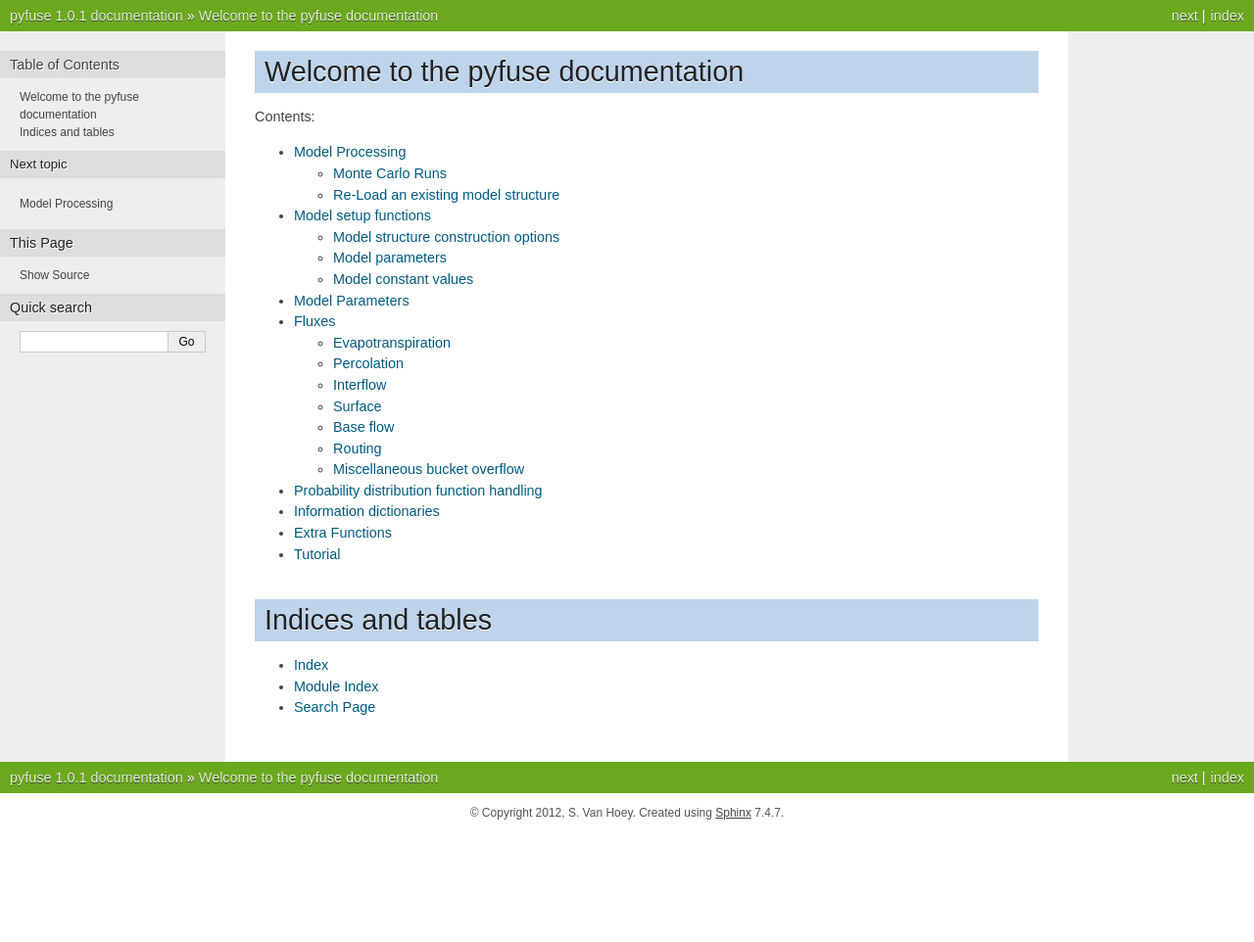
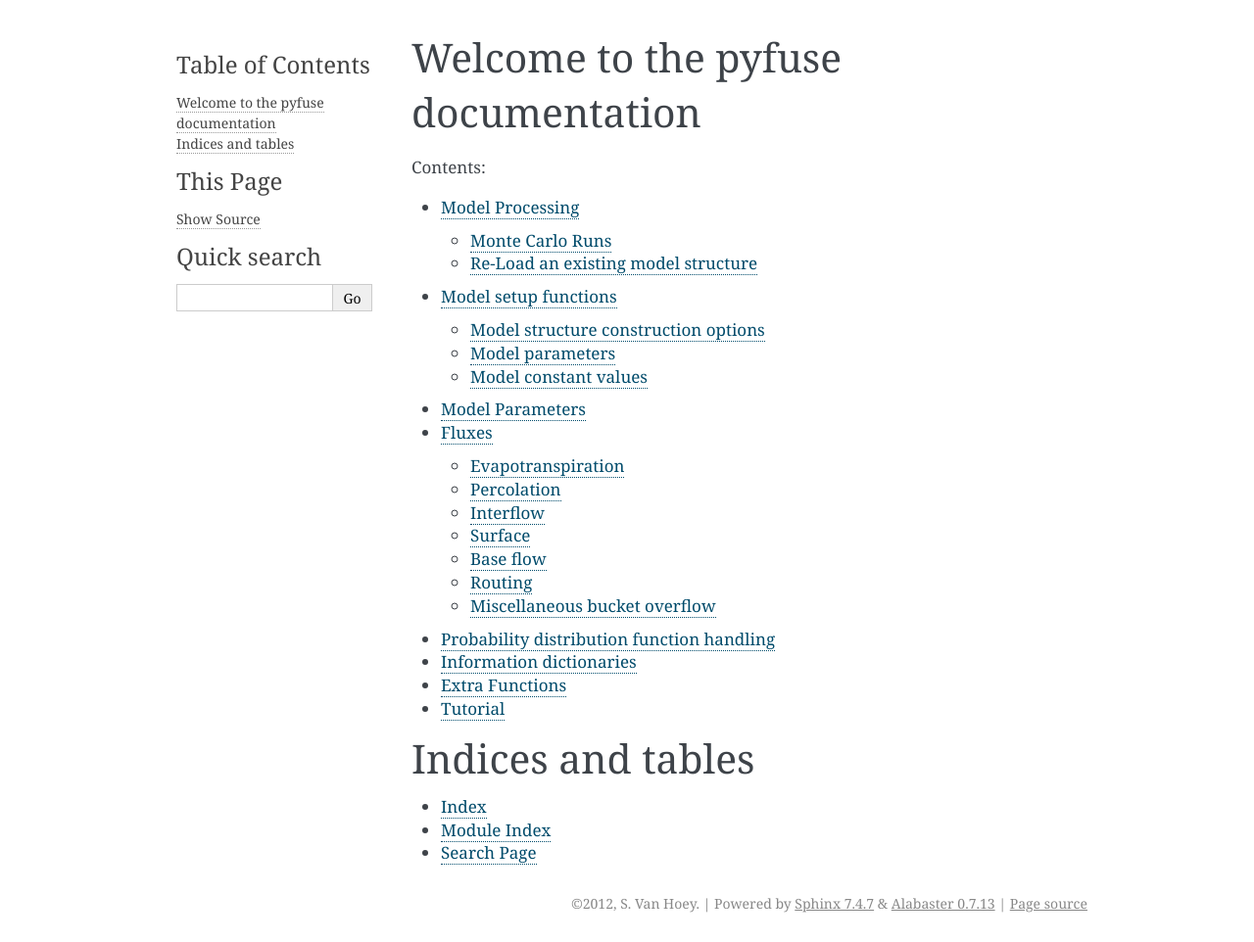
Before and after one commit to stijnvanhoey/pyfuse, a Sphinx documentation site: the page built from docs/source/index.rst, in a window 1280 px wide. Shown: the whole page at 98% size. Built offline with Sphinx 7.4.7, drawn with Linux system fonts in a browser that asks for light colours; before the commit the page ends 900 px from its top, so only the background shows below that.

Commit message:
building and pushing source docs

```diff
--- a/docs/source/conf.py
+++ b/docs/source/conf.py
@@ -15,7 +15,7 @@
 import sys
 import os
 
-import sphinx_bootstrap_theme
+#import sphinx_bootstrap_theme
 
 # If extensions (or modules to document with autodoc) are in another directory,
 # add these directories to sys.path here. If the directory is relative to the
@@ -119,7 +119,7 @@
 
 # The theme to use for HTML and HTML Help pages.  See the documentation for
 # a list of builtin themes.
-html_theme = 'nature'
+html_theme = 'alabaster'
 
 # Theme options are theme-specific and customize the look and feel of a theme
 # further.  For a list of options available for each theme, see the
```
